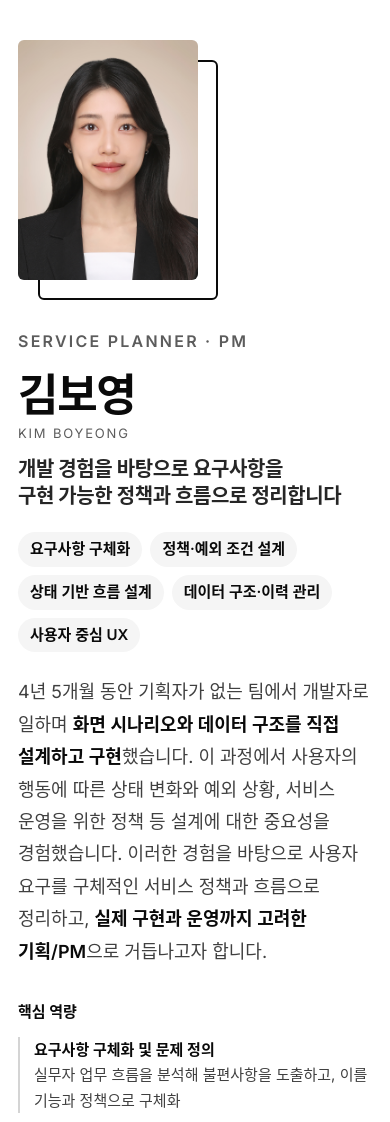
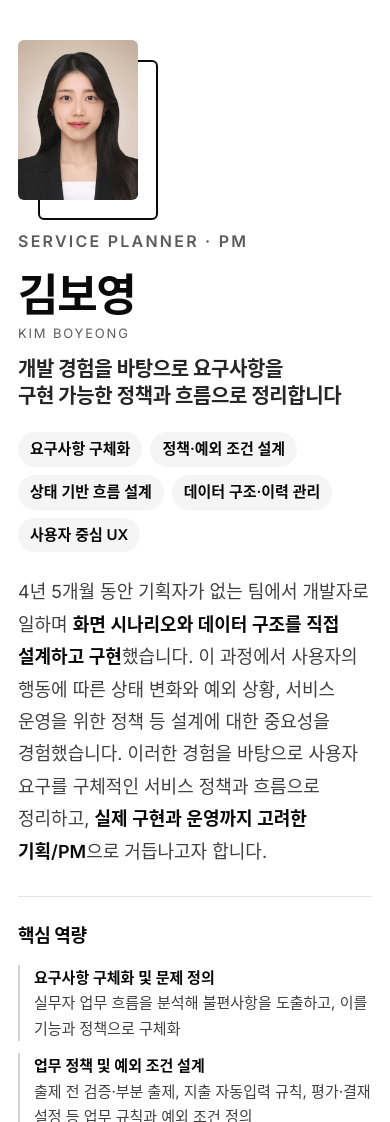
Before and after one commit to jinfuying06/portfolio, a plain HTML site: page index.html in a window 390 px wide. Shown: the top 1122 px of the page. Drawn offline with Linux system fonts and the light colour scheme; a web font is replaced by a local one.

Commit message:
첫 화면 모바일 정리: 핵심 역량 제목 키우고 구분선, 모바일 사진 축소, 하단 여백 제거
Co-Authored-By: Claude Opus 5.5 <noreply@anthropic.com>

```diff
--- a/index.html
+++ b/index.html
@@ -17,7 +17,7 @@
 <link rel="preconnect" href="https://fonts.gstatic.com" crossorigin>
 <link href="https://fonts.googleapis.com/css2?family=Inter:wght@400;500;600;700&display=swap" rel="stylesheet">
 <link rel="stylesheet" href="https://cdn.jsdelivr.net/gh/orioncactus/pretendard@v1.3.9/dist/web/variable/pretendardvariable-dynamic-subset.min.css">
-<link rel="stylesheet" href="style.css?v=20261119b">
+<link rel="stylesheet" href="style.css?v=20261119d">
 </head>
 <!-- 첫 화면 전용 페이지: 사이드바 없음. 전체 사이트는 /pm/, 이전 버전은 /backup_261119/ -->
 <body class="no-sidebar">
--- a/style.css
+++ b/style.css
@@ -143,10 +143,16 @@ button { font: inherit; color: inherit; background: none; border: 0; cursor: poi
 /* 첫 화면 전용 페이지(index.html): 사이드바 없음 + 핵심 역량 목록 */
 .no-sidebar { --sidebar: 0px; }
 .skill-tags.hero-tags.is-under-title { margin: 0 0 24px; }
-.hero-strengths-label { margin-top: 32px; margin-bottom: 12px; font-size: var(--fz-sm); font-weight: 700; color: var(--ink); }
+.hero-strengths-label { margin: 36px 0 14px; padding-top: 28px; border-top: 1px solid var(--line); font-size: var(--fz-xl); font-weight: 700; letter-spacing: -0.02em; color: var(--ink); }
 .hero-strengths { display: grid; gap: 12px; max-width: 46em; }
 .hero-strengths li { padding-left: 14px; border-left: 2px solid var(--line-strong); font-size: var(--fz-sm); line-height: 1.7; color: var(--text-2); }
 .hero-strengths strong { display: block; color: var(--ink); }
+@media screen and (max-width: 768px) {
+  .no-sidebar .main-wrapper { margin-bottom: 0; }
+  .no-sidebar .hero-container { gap: 28px; }
+  .no-sidebar .profile-frame { width: 120px; }
+  .hero-strengths-label { margin-top: 28px; padding-top: 24px; font-size: var(--fz-lg); }
+}
 .hero-actions { display: flex; flex-wrap: wrap; gap: 12px; margin-top: 32px; }
 .hero-actions[hidden] { display: none; }
 
```
